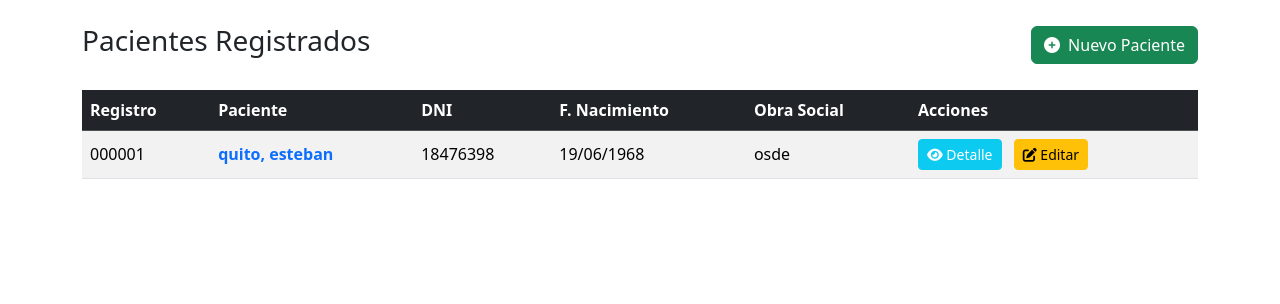
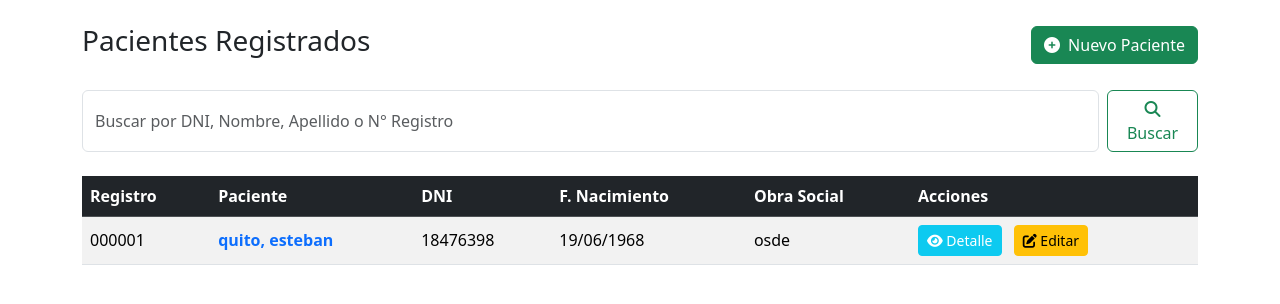
Before and after one commit to yoryelin/consultorio-oftalmologico, a Django app: page / in a window 1280 px wide. Shown: the part 63-367 px from the top of the page. Run offline with Django 5.2, Linux system fonts and the light colour scheme; data comes from the database, SQL or seed files in the repository.

Commit message:
FEAT: Implementada la funcionalidad de Búsqueda y Filtrado en PacienteListView.

```diff
--- a/gestion_clinica/templates/gestion_clinica/paciente_list.html
+++ b/gestion_clinica/templates/gestion_clinica/paciente_list.html
@@ -10,6 +10,23 @@
     </a>
 </div>
 
+<div class="row mb-4">
+    <div class="col-12">
+        <form method="GET" class="d-flex" action="{% url 'pacientes:lista_pacientes' %}">
+            <input class="form-control me-2"
+                   type="search"
+                   placeholder="Buscar por DNI, Nombre, Apellido o N° Registro"
+                   aria-label="Search"
+                   name="q"
+                   value="{{ query }}">
+            <button class="btn btn-outline-success" type="submit"><i class="fas fa-search"></i> Buscar</button>
+            {% if query %}
+            {# Botón Limpiar solo aparece si hay un filtro activo #}
+            <a href="{% url 'pacientes:lista_pacientes' %}" class="btn btn-outline-danger ms-2"><i class="fas fa-times"></i> Limpiar</a>
+            {% endif %}
+        </form>
+    </div>
+</div>
 {% if pacientes %}
 <div class="table-responsive">
     <table class="table table-striped table-hover align-middle">
@@ -44,6 +61,9 @@
 {% else %}
 <div class="alert alert-info" role="alert">
     No hay pacientes registrados en el sistema. ¡Empieza creando uno!
+    {% if query %}
+    <p class="mb-0 mt-2">La búsqueda '{{ query }}' no arrojó resultados. <a href="{% url 'pacientes:lista_pacientes' %}" class="alert-link">Ver lista completa.</a></p>
+    {% endif %}
 </div>
 {% endif %}
 
--- a/gestion_clinica/views.py
+++ b/gestion_clinica/views.py
@@ -1,6 +1,8 @@
 from django.urls import reverse, reverse_lazy
 from django.views.generic import ListView, DetailView
 from django.views.generic.edit import CreateView, UpdateView
+# ⭐ IMPORTACIÓN NECESARIA PARA LA BÚSQUEDA MÚLTIPLE ⭐
+from django.db.models import Q
 # Asegúrate de que todos los modelos necesarios están importados
 from .models import Paciente, HistoriaClinica, ExamenOftalmologico, Profesional, ObraSocial
 from .forms import (
@@ -26,12 +28,39 @@ class ObraSocialCreateView(CreateView):
 
 # --- Vistas Operacionales: Paciente ---
 
+# 3. Listado de Pacientes (con funcionalidad de BÚSQUEDA)
+
 
 class PacienteListView(ListView):
     model = Paciente
     template_name = 'gestion_clinica/paciente_list.html'
     context_object_name = 'pacientes'
     ordering = ['apellido', 'nombre']
+    paginate_by = 10
+
+    def get_queryset(self):
+        queryset = super().get_queryset()
+
+        # 1. Obtener el término de búsqueda de la URL
+        query = self.request.GET.get('q')
+
+        if query:
+            # 2. Aplicar filtros combinados (Q objects)
+            # icontains: insensible a mayúsculas/minúsculas y busca coincidencias parciales
+            queryset = queryset.filter(
+                Q(num_registro__icontains=query) |
+                Q(nombre__icontains=query) |
+                Q(apellido__icontains=query) |
+                Q(dni__icontains=query)
+            ).distinct()
+
+        return queryset
+
+    def get_context_data(self, **kwargs):
+        context = super().get_context_data(**kwargs)
+        # 3. Mantener el término de búsqueda en el contexto para rellenar el campo del formulario
+        context['query'] = self.request.GET.get('q', '')
+        return context
 
 
 class PacienteCreateView(CreateView):
@@ -64,10 +93,9 @@ class PacienteDetailView(DetailView):
         context = super().get_context_data(**kwargs)
         paciente = self.get_object()
 
-        # ⭐ CORRECCIÓN CLAVE: 'examen_oftalmologico' cambiado a 'examen' ⭐
-        # Esto resuelve el FieldError
+        # ⭐ ESTABILIZADO: Usamos 'examen' para resolver FieldError ⭐
         context['historias'] = paciente.historias_clinicas.all().select_related(
-            'profesional', 'examen'  # <--- ¡CAMBIO HECHO AQUÍ!
+            'profesional', 'examen'
         )
         return context
 
@@ -90,15 +118,13 @@ class HistoriaClinicaCreateView(CreateView):
         # Guardar la Historia Clínica para obtener su PK
         response = super().form_valid(form)
 
-        # ⭐ CORRECCIÓN CLAVE: CREAR EL EXAMEN OFTALMOLÓGICO VACÍO AQUÍ ⭐
-        # Esto establece inmediatamente la relación OneToOne para la plantilla
+        # ⭐ ESTABILIZADO: CREAR EL EXAMEN OFTALMOLÓGICO VACÍO AQUÍ ⭐
         ExamenOftalmologico.objects.create(historia_clinica=self.object)
 
         return response
 
     def get_success_url(self):
         """Redirige al detalle del paciente después de guardar la HC."""
-        # Se usa self.object.paciente.pk para obtener el PK del paciente recién asignado (soluciona NoReverseMatch)
         return reverse('pacientes:detalle_paciente', kwargs={'pk': self.object.paciente.pk})
 
     def get_context_data(self, **kwargs):
```
